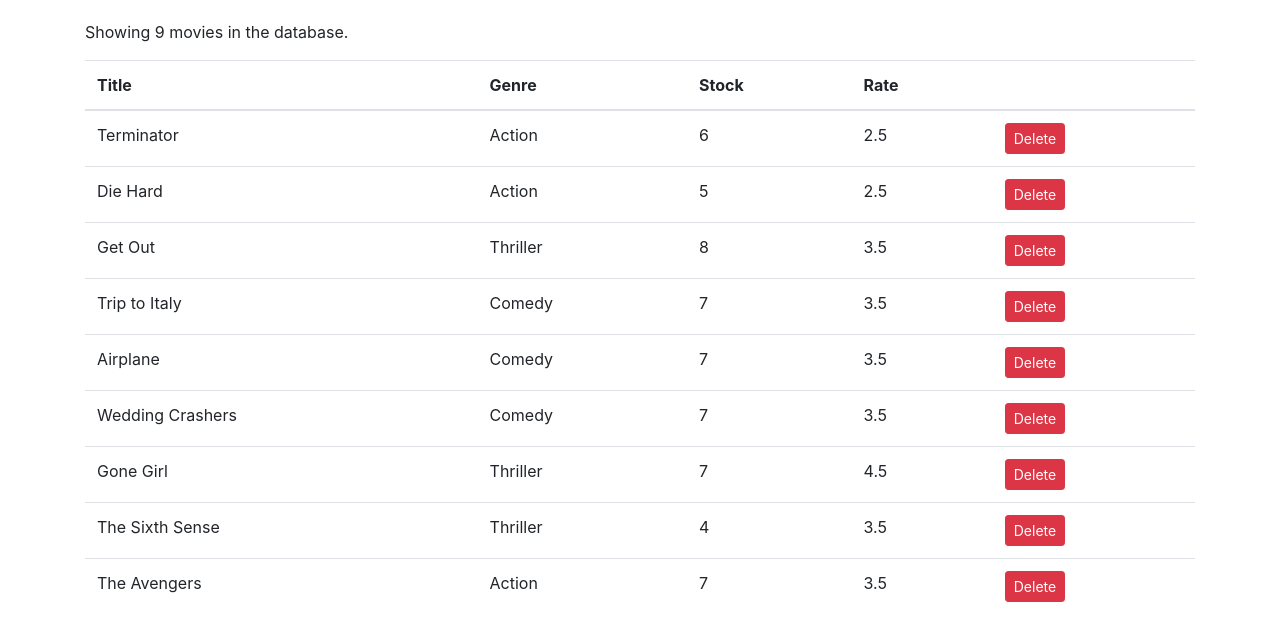
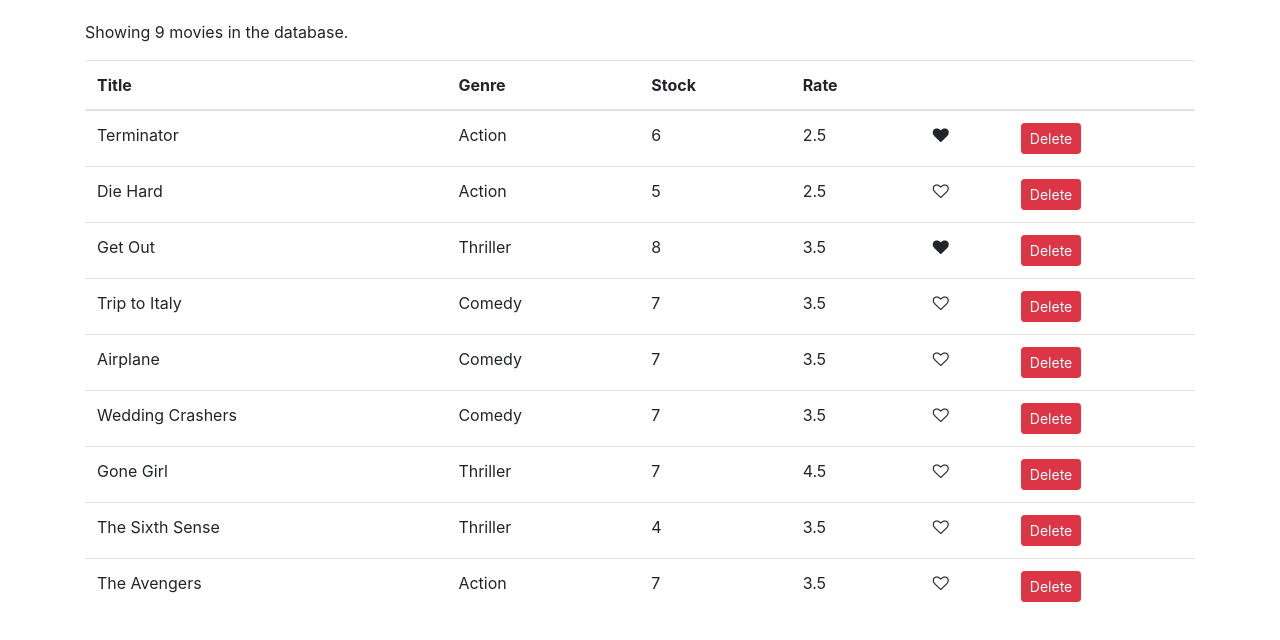
Before and after one commit to big-smile-94/vidly, a React (Create React App) app: page / in a window 1280 px wide. Shown: the top 640 px of the page. Built offline with nearby package versions, Linux system fonts and the light colour scheme.

Commit message:
implement like component

```diff
--- /dev/null
+++ b/src/components/like.jsx
@@ -0,0 +1,16 @@
+import React, { Component } from 'react';
+
+class Like extends Component {
+  render() {
+    const { onLike, movie } = this.props;
+    return (
+      <i
+        className={`fa fa-heart${movie.liked ? '' : '-o'}`}
+        onClick={() => onLike(movie)}
+        aria-hidden="true"
+      ></i>
+    );
+  }
+}
+
+export default Like;
--- a/src/components/movies.jsx
+++ b/src/components/movies.jsx
@@ -1,6 +1,6 @@
 import React, { Component } from 'react';
 import { getMovies } from '../services/fakeMovieService';
-
+import Like from './like';
 class Movies extends Component {
   state = {
     movies: getMovies(),
@@ -8,6 +8,14 @@
 
   handleDelete = (movie) => {
     const movies = this.state.movies.filter((m) => m._id !== movie._id);
+    this.setState({ movies });
+  };
+
+  handleLike = (movie) => {
+    const movies = [...this.state.movies];
+    const index = movies.indexOf(movie);
+    movies[index] = { ...movie };
+    movies[index].liked = !movie.liked;
     this.setState({ movies });
   };
 
@@ -27,6 +35,7 @@
               <th>Stock</th>
               <th>Rate</th>
               <th></th>
+              <th></th>
             </tr>
           </thead>
           <tbody>
@@ -36,6 +45,9 @@
                 <td>{movie.genre.name}</td>
                 <td>{movie.numberInStock}</td>
                 <td>{movie.dailyRentalRate}</td>
+                <td>
+                  <Like movie={movie} onLike={this.handleLike} />
+                </td>
                 <td>
                   <button
                     onClick={() => this.handleDelete(movie)}
--- a/src/services/fakeMovieService.js
+++ b/src/services/fakeMovieService.js
@@ -1,70 +1,75 @@
-import * as genresAPI from "./fakeGenreService";
+import * as genresAPI from './fakeGenreService';
 
 const movies = [
   {
-    _id: "5b21ca3eeb7f6fbccd471815",
-    title: "Terminator",
-    genre: { _id: "5b21ca3eeb7f6fbccd471818", name: "Action" },
+    _id: '5b21ca3eeb7f6fbccd471815',
+    title: 'Terminator',
+    genre: { _id: '5b21ca3eeb7f6fbccd471818', name: 'Action' },
     numberInStock: 6,
     dailyRentalRate: 2.5,
-    publishDate: "2018-01-03T19:04:28.809Z"
+    liked: true,
+    publishDate: '2018-01-03T19:04:28.809Z',
   },
   {
-    _id: "5b21ca3eeb7f6fbccd471816",
-    title: "Die Hard",
-    genre: { _id: "5b21ca3eeb7f6fbccd471818", name: "Action" },
+    _id: '5b21ca3eeb7f6fbccd471816',
+    title: 'Die Hard',
+    genre: { _id: '5b21ca3eeb7f6fbccd471818', name: 'Action' },
     numberInStock: 5,
-    dailyRentalRate: 2.5
+    liked: false,
+    dailyRentalRate: 2.5,
   },
   {
-    _id: "5b21ca3eeb7f6fbccd471817",
-    title: "Get Out",
-    genre: { _id: "5b21ca3eeb7f6fbccd471820", name: "Thriller" },
+    _id: '5b21ca3eeb7f6fbccd471817',
+    title: 'Get Out',
+    genre: { _id: '5b21ca3eeb7f6fbccd471820', name: 'Thriller' },
     numberInStock: 8,
-    dailyRentalRate: 3.5
+    liked: true,
+    dailyRentalRate: 3.5,
   },
   {
-    _id: "5b21ca3eeb7f6fbccd471819",
-    title: "Trip to Italy",
-    genre: { _id: "5b21ca3eeb7f6fbccd471814", name: "Comedy" },
+    _id: '5b21ca3eeb7f6fbccd471819',
+    title: 'Trip to Italy',
+    genre: { _id: '5b21ca3eeb7f6fbccd471814', name: 'Comedy' },
     numberInStock: 7,
-    dailyRentalRate: 3.5
+    liked: false,
+    dailyRentalRate: 3.5,
   },
   {
-    _id: "5b21ca3eeb7f6fbccd47181a",
-    title: "Airplane",
-    genre: { _id: "5b21ca3eeb7f6fbccd471814", name: "Comedy" },
+    _id: '5b21ca3eeb7f6fbccd47181a',
+    title: 'Airplane',
+    genre: { _id: '5b21ca3eeb7f6fbccd471814', name: 'Comedy' },
     numberInStock: 7,
-    dailyRentalRate: 3.5
+    liked: false,
+    dailyRentalRate: 3.5,
   },
   {
-    _id: "5b21ca3eeb7f6fbccd47181b",
-    title: "Wedding Crashers",
-    genre: { _id: "5b21ca3eeb7f6fbccd471814", name: "Comedy" },
+    _id: '5b21ca3eeb7f6fbccd47181b',
+    title: 'Wedding Crashers',
+    genre: { _id: '5b21ca3eeb7f6fbccd471814', name: 'Comedy' },
     numberInStock: 7,
-    dailyRentalRate: 3.5
+    dailyRentalRate: 3.5,
   },
   {
-    _id: "5b21ca3eeb7f6fbccd47181e",
-    title: "Gone Girl",
-    genre: { _id: "5b21ca3eeb7f6fbccd471820", name: "Thriller" },
+    _id: '5b21ca3eeb7f6fbccd47181e',
+    title: 'Gone Girl',
+    genre: { _id: '5b21ca3eeb7f6fbccd471820', name: 'Thriller' },
     numberInStock: 7,
-    dailyRentalRate: 4.5
+    dailyRentalRate: 4.5,
   },
   {
-    _id: "5b21ca3eeb7f6fbccd47181f",
-    title: "The Sixth Sense",
-    genre: { _id: "5b21ca3eeb7f6fbccd471820", name: "Thriller" },
+    _id: '5b21ca3eeb7f6fbccd47181f',
+    title: 'The Sixth Sense',
+    genre: { _id: '5b21ca3eeb7f6fbccd471820', name: 'Thriller' },
     numberInStock: 4,
-    dailyRentalRate: 3.5
+    dailyRentalRate: 3.5,
   },
   {
-    _id: "5b21ca3eeb7f6fbccd471821",
-    title: "The Avengers",
-    genre: { _id: "5b21ca3eeb7f6fbccd471818", name: "Action" },
+    _id: '5b21ca3eeb7f6fbccd471821',
+    title: 'The Avengers',
+    genre: { _id: '5b21ca3eeb7f6fbccd471818', name: 'Action' },
     numberInStock: 7,
-    dailyRentalRate: 3.5
-  }
+    dailyRentalRate: 3.5,
+  },
 ];
 
 export function getMovies() {
@@ -72,13 +77,13 @@
 }
 
 export function getMovie(id) {
-  return movies.find(m => m._id === id);
+  return movies.find((m) => m._id === id);
 }
 
 export function saveMovie(movie) {
-  let movieInDb = movies.find(m => m._id === movie._id) || {};
+  let movieInDb = movies.find((m) => m._id === movie._id) || {};
   movieInDb.name = movie.name;
-  movieInDb.genre = genresAPI.genres.find(g => g._id === movie.genreId);
+  movieInDb.genre = genresAPI.genres.find((g) => g._id === movie.genreId);
   movieInDb.numberInStock = movie.numberInStock;
   movieInDb.dailyRentalRate = movie.dailyRentalRate;
 
@@ -91,7 +96,7 @@
 }
 
 export function deleteMovie(id) {
-  let movieInDb = movies.find(m => m._id === id);
+  let movieInDb = movies.find((m) => m._id === id);
   movies.splice(movies.indexOf(movieInDb), 1);
   return movieInDb;
 }
```
